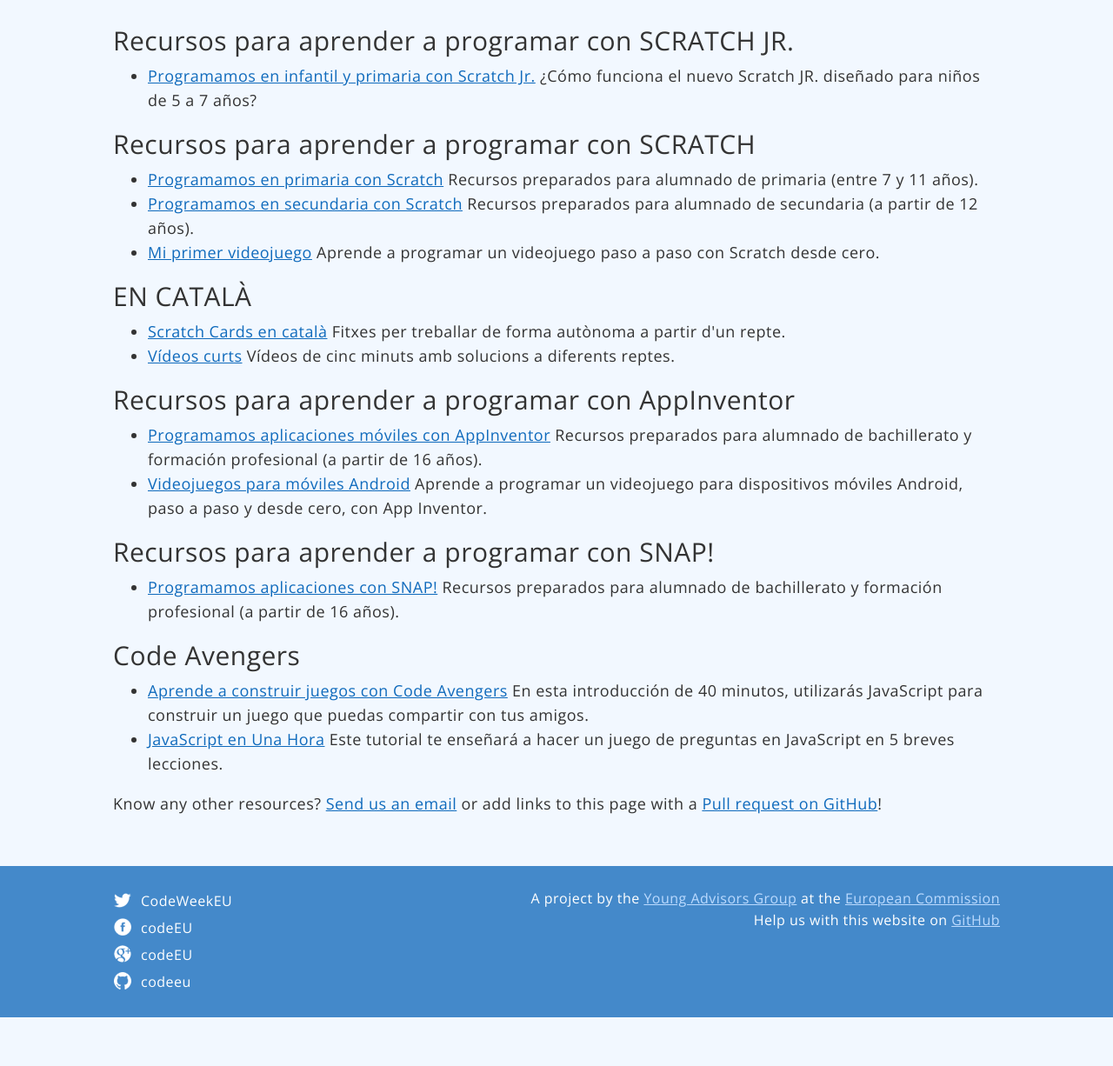
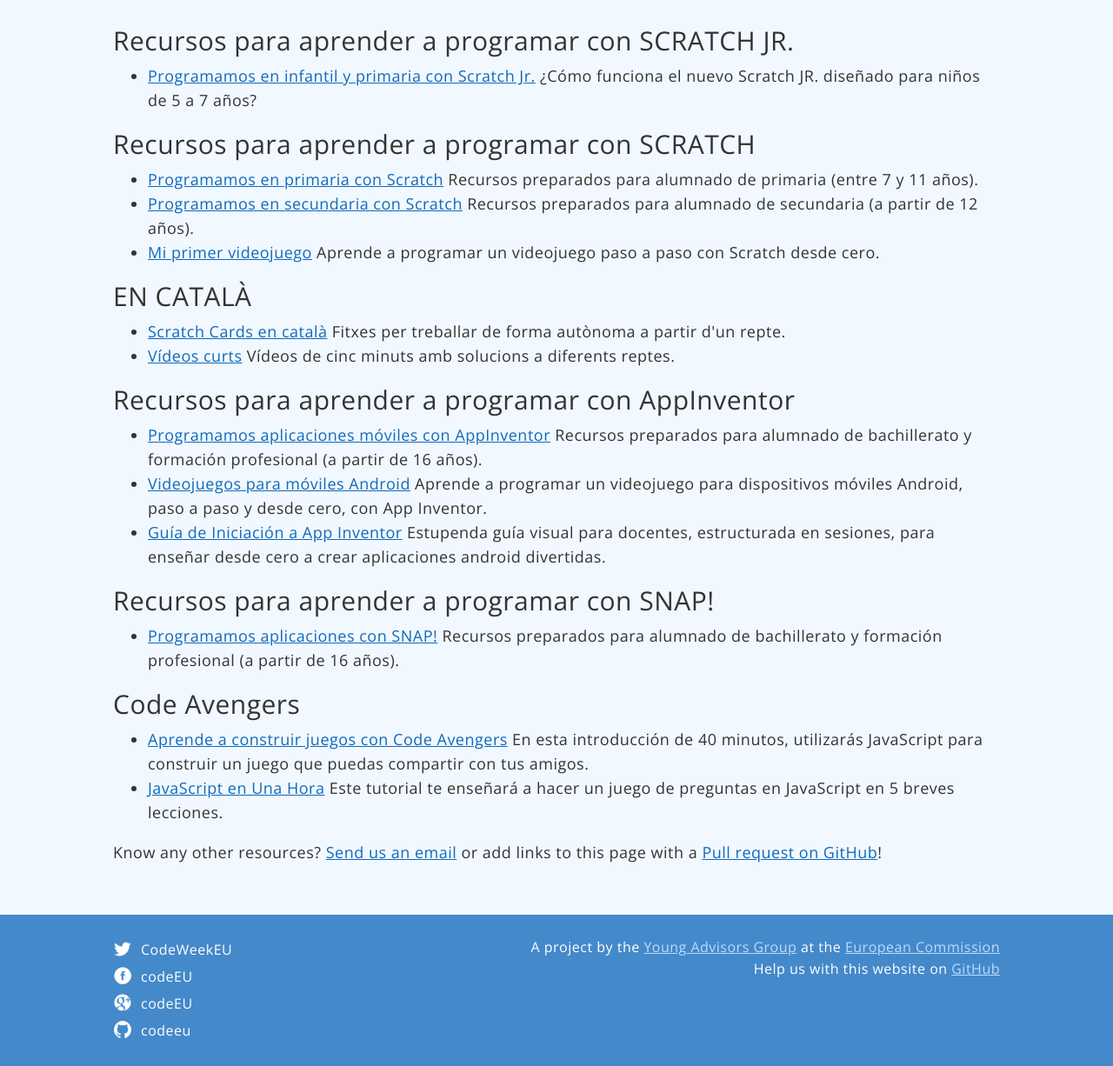
Before and after one commit to codeeu/codeeu.github.io, a Jekyll site: the page built from resources/spain/index.html, in a window 1280 px wide, cut to the strip 167-1393 px from the top of the page. Shown: the whole strip at 87% size. Built offline with Jekyll 4.4.1, drawn with Linux system fonts in a browser that asks for light colours; nearby versions of some CDN libraries; Markdown is read by kramdown in place of the engine named in the settings; before the commit the page ends 1337 px from its top, so only the background shows below that.

Commit message:
Added an app inventor guide to the Spanish resources

```diff
--- a/resources/spain/index.html
+++ b/resources/spain/index.html
@@ -24,6 +24,7 @@
 <ul>
   <li><a href="http://programamos.es/materiales/bachillerato/">Programamos aplicaciones móviles con AppInventor</a> Recursos preparados para alumnado de bachillerato y formación profesional (a partir de 16 años).</li>
   <li><a href="http://programamos.es/crea-tu-propio-videojuego-para-moviles-android/">Videojuegos para móviles Android</a> Aprende a programar un videojuego para dispositivos móviles Android, paso a paso y desde cero, con App Inventor.</li>
+  <li><a href="guia-iniciacion-app-inventor.pdf">Guía de Iniciación a App Inventor</a> Estupenda guía visual para docentes, estructurada en sesiones, para enseñar desde cero a crear aplicaciones android divertidas.</li>
 </ul>
 
 <h2>Recursos para aprender a programar con SNAP!</h2>
```
Also changed, not shown: 1 other file.
